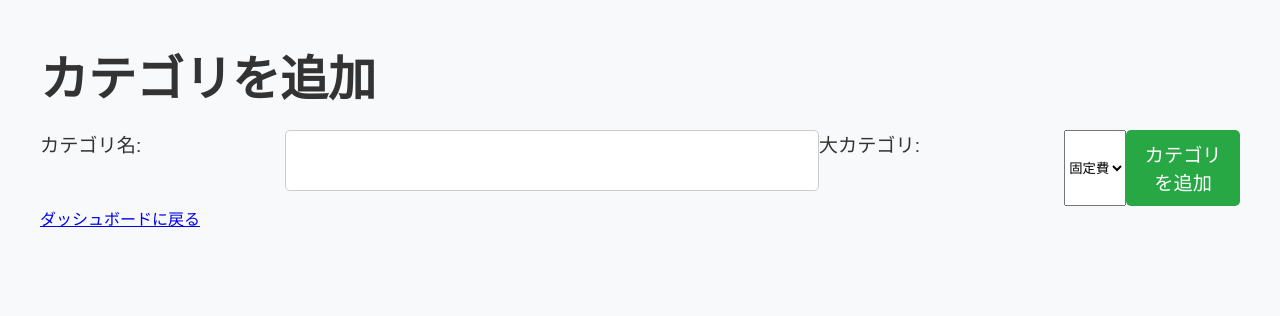
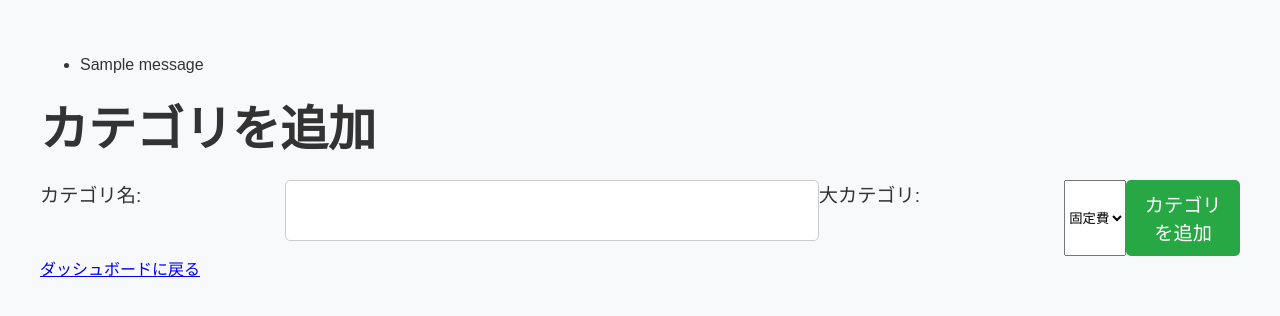
Before and after one commit to judy-choko/mone2, a Flask app: template templates/add_category.html in a window 1280 px wide. Shown: the top 316 px of the page. Run offline with Flask 3, Linux system fonts and the light colour scheme; the template is opened without the code that fills it, so the values that code supplies are empty; tables that the repository leaves empty hold one stand-in row (values such as "Sample post"); one stand-in notice (Sample message) is shown; some libraries are stand-ins or nearby versions.

Commit message:
Update add_category.html

```diff
--- a/templates/add_category.html
+++ b/templates/add_category.html
@@ -7,6 +7,16 @@
     <title>カテゴリを追加</title>
 </head>
 <body>
+    <!-- フラッシュメッセージの表示 -->
+    {% with messages = get_flashed_messages() %}
+        {% if messages %}
+            <ul class="flashes">
+                {% for message in messages %}
+                    <li>{{ message }}</li>
+                {% endfor %}
+            </ul>
+        {% endif %}
+    {% endwith %}
     <h1>カテゴリを追加</h1>
     <form method="POST">
         <label for="category_name">カテゴリ名:</label>
```
